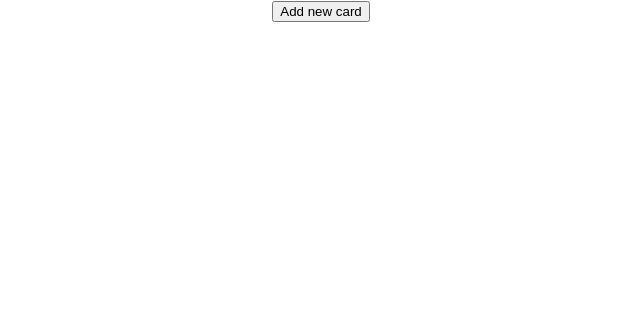
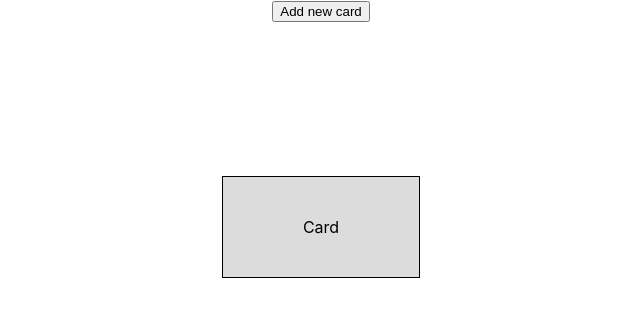
Before and after one commit to EmmaAslan/reactproject-e-wallet, a React (Create React App) app: page / in a window 1280 px wide. Shown: the top 316 px of the page, without its empty margins (319-959 px from the left). Built offline with nearby package versions, Linux system fonts and the light colour scheme.

Commit message:
added card component

```diff
--- /dev/null
+++ b/src/components/Card.jsx
@@ -0,0 +1,12 @@
+const Card = () => {
+    return (
+        <div style={{marginTop: "195px"}}>
+            {/* <div style={{border: "1px solid black", backgroundColor: "gainsboro", padding: "40px 80px 40px 80px", margin: "15px"}}>
+
+            </div> */}
+            <span style={{border: "1px solid black", backgroundColor: "gainsboro", padding: "40px 80px 40px 80px"}}>Card</span>
+        </div>
+     );
+}
+
+export default Card;
--- a/src/pages/Home.jsx
+++ b/src/pages/Home.jsx
@@ -1,4 +1,5 @@
 import { Link } from "react-router-dom";
+import Card from "../components/Card";
 
 const Home = () => {
   return (
@@ -6,6 +7,8 @@ const Home = () => {
       <Link to={{ pathname: "/addcard" }}>
         <button>Add new card</button>
       </Link>
+
+      <Card />
     </div>
   );
 };
```
Also changed, not shown: src/redux/configureStore.js (added, +10 -0 lines).
